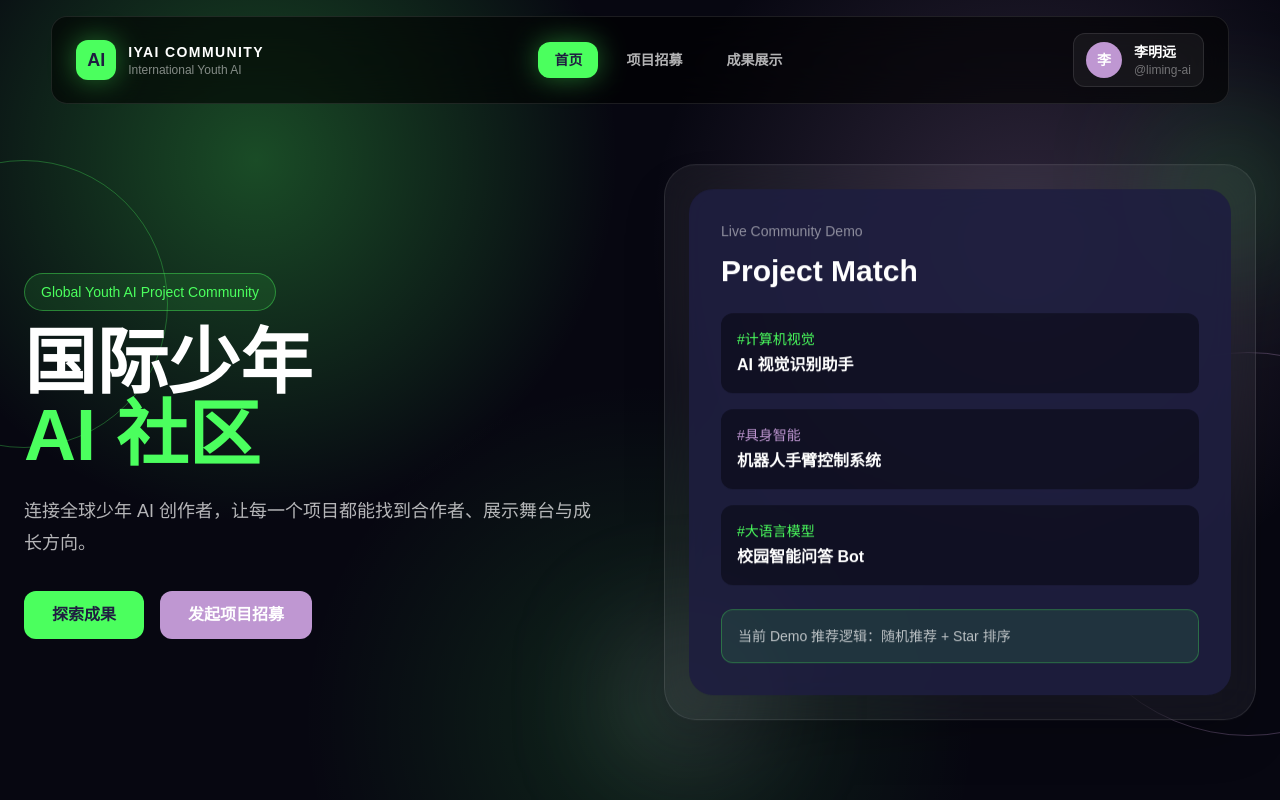
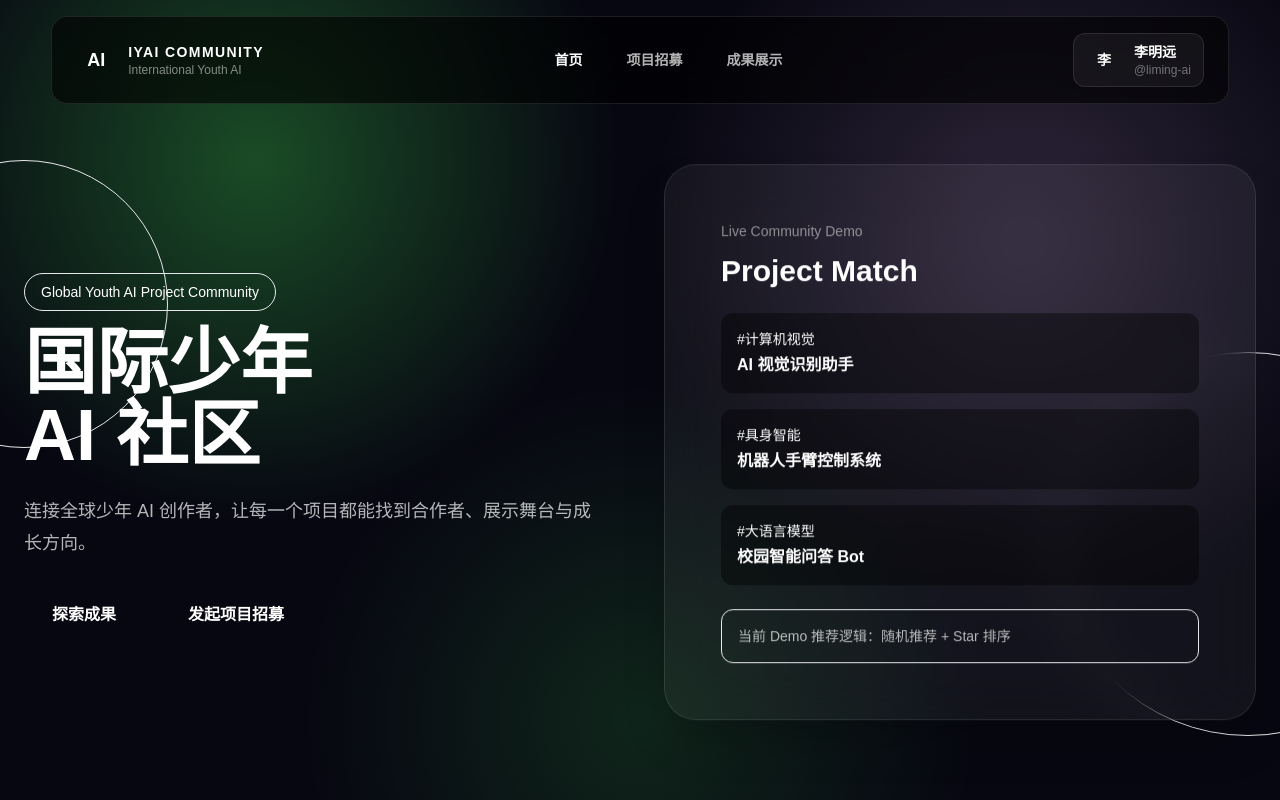
Before and after one commit to DC-TX/InternationalYouthAICommunity-ResultsSection, a React (Create React App) app: page / in a window 1280 px wide. Shown: the top 800 px of the page. Built offline with nearby package versions, Linux system fonts and the light colour scheme.

Commit message:
Remove old color and shadow definitions in Tailwind config

```diff
--- a/tailwind.config.js
+++ b/tailwind.config.js
@@ -4,14 +4,40 @@ module.exports = {
   theme: {
     extend: {
       colors: {
-        iyaiGreen: "#4BFF5E",
-        iyaiPurple: "#BF97D2",
-        iyaiDark: "#1F1E40",
-        iyaiBlack: "#070711"
+        paper: "#F7F6F3",
+        bone: "#FBFBFA",
+        ink: "#151515",
+        charcoal: "#2F3437",
+        mute: "#787774",
+        line: "#EAEAEA",
+        card: "#FFFFFF",
+        paleBlue: "#E1F3FE",
+        paleGreen: "#EDF3EC",
+        paleYellow: "#FBF3DB",
+        paleRed: "#FDEBEC",
+        palePurple: "#EEEAF7",
+        github: "#24292F"
       },
       boxShadow: {
-        glowGreen: "0 0 28px rgba(75, 255, 94, 0.42)",
-        glowPurple: "0 0 28px rgba(191, 151, 210, 0.42)"
+        soft: "0 2px 8px rgba(0,0,0,0.04)"
+      },
+      fontFamily: {
+        sans: [
+          "SF Pro Display",
+          "Geist Sans",
+          "Helvetica Neue",
+          "Switzer",
+          "Arial",
+          "sans-serif"
+        ],
+        serif: [
+          "Newsreader",
+          "Instrument Serif",
+          "Playfair Display",
+          "Georgia",
+          "serif"
+        ],
+        mono: ["Geist Mono", "SF Mono", "JetBrains Mono", "monospace"]
       }
     }
   },
```
